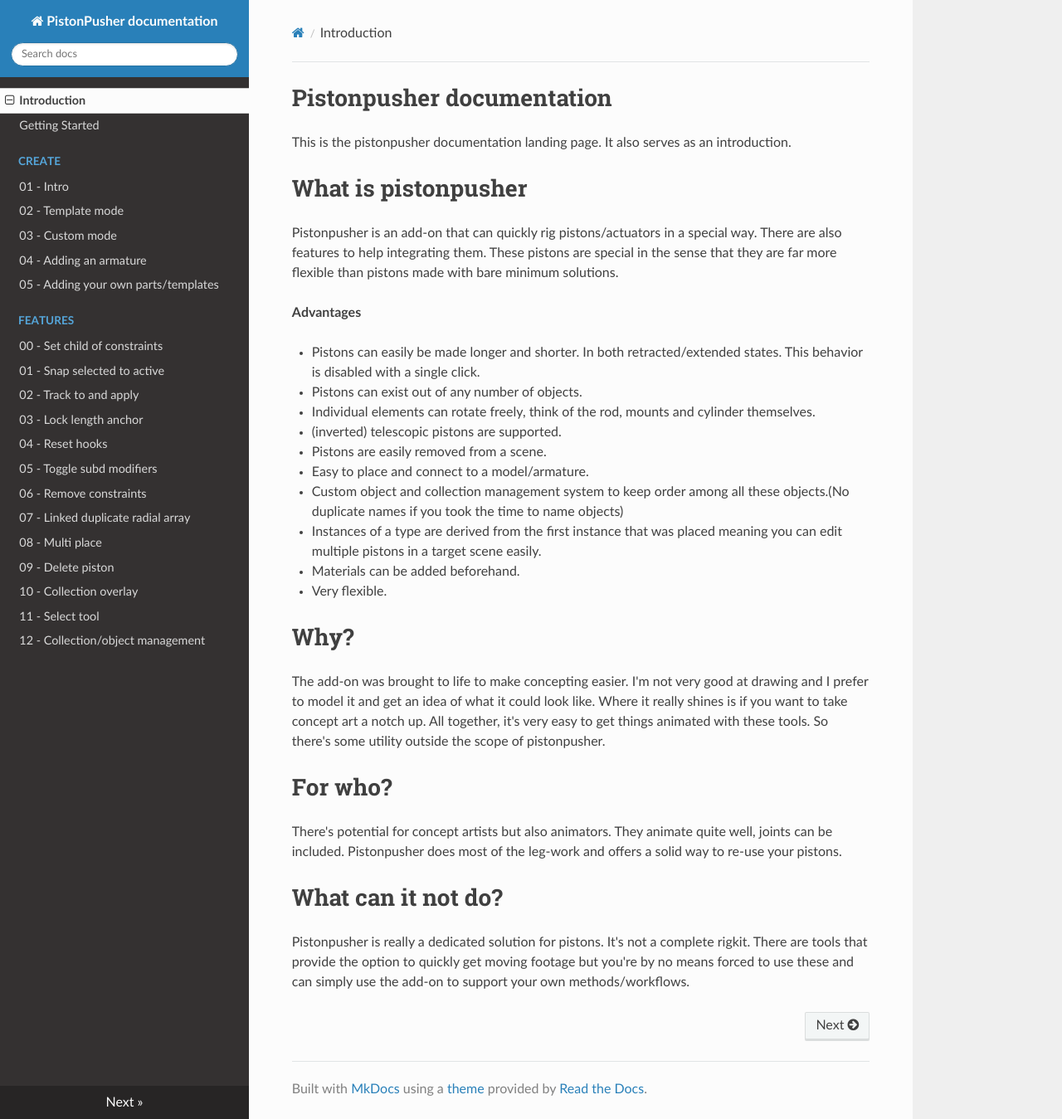
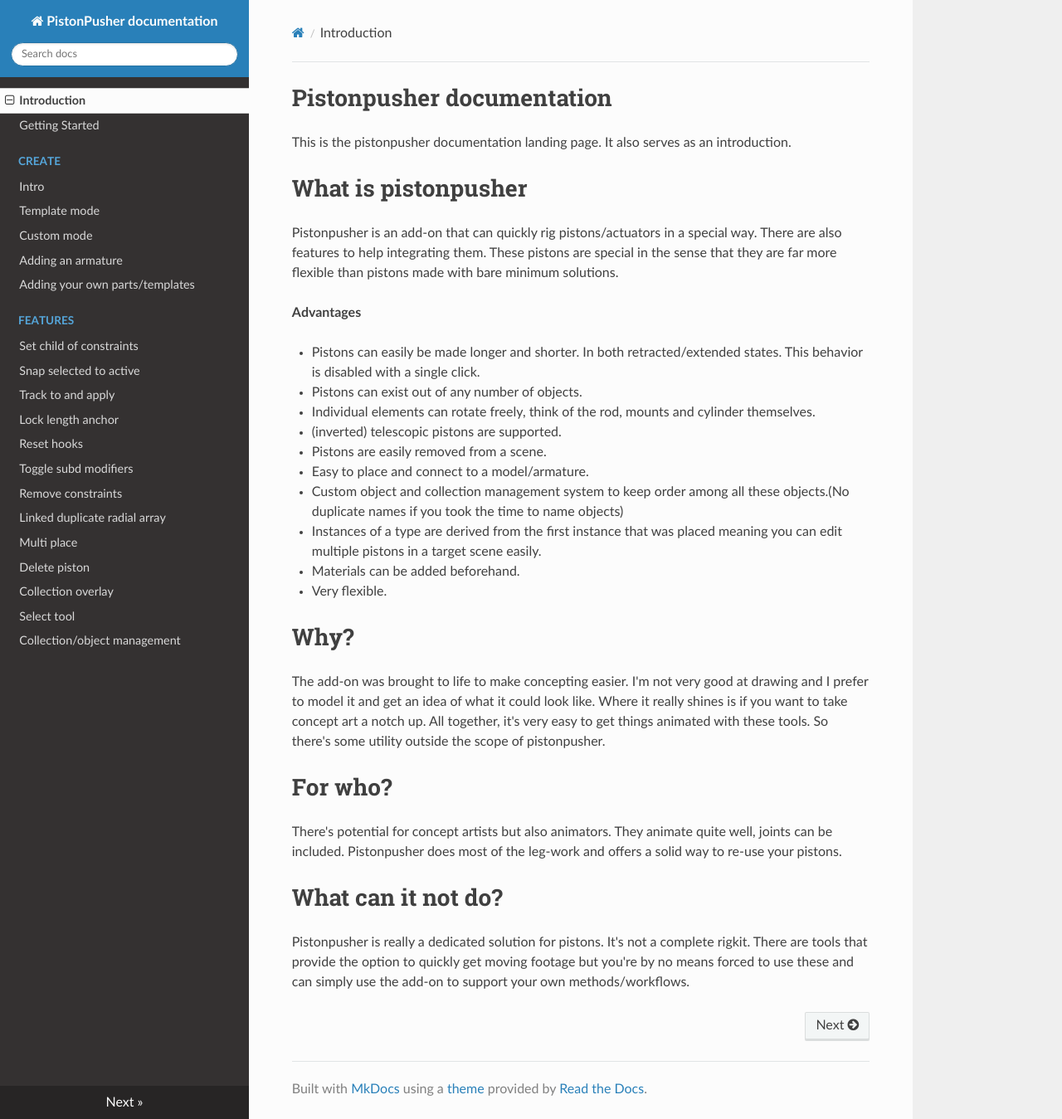
Before and after one commit to ZenderB3D/pp_docs, an MkDocs documentation site: the page built from docs/index.md, in a window 1280 px wide and 1349 px high. Shown: the whole window at 83% size. Built offline with MkDocs 1.6.1, drawn with Linux system fonts in a browser that asks for light colours; nearby versions of some CDN libraries.

Commit message:
Update mkdocs.yml

```diff
--- a/mkdocs.yml
+++ b/mkdocs.yml
@@ -4,25 +4,25 @@ nav:
     - Introduction: index.md
     - Getting Started: gettingstarted.md
     - Create:
-        '01 - Intro': create/create.md
-        '02 - Template mode': create/templatemode.md
-        '03 - Custom mode': create/custommode.md
-        '04 - Adding an armature': create/addarmature.md
-        '05 - Adding your own parts/templates': create/addparts.md
+        Intro: create/create.md
+        Template mode: create/templatemode.md
+        Custom mode: create/custommode.md
+        Adding an armature: create/addarmature.md
+        Adding your own parts/templates: create/addparts.md
     - Features:
-        '00 - Set child of constraints': features/addchildof.md
-        '01 - Snap selected to active': features/snapseltoactive.md
-        '02 - Track to and apply': features/tracktoandapply.md
-        '03 - Lock length anchor': features/locklengthanchor.md
-        '04 - Reset hooks': features/resethooks.md
-        '05 - Toggle subd modifiers': features/togglesubd.md
-        '06 - Remove constraints': features/removeconstraints.md
-        '07 - Linked duplicate radial array': features/lnkdupliradarray.md
-        '08 - Multi place': features/multiplace.md
-        '09 - Delete piston': features/deletepiston.md
-        '10 - Collection overlay': features/collectionoverlay.md
-        '11 - Select tool': features/selecttool.md
-        '12 - Collection/object management': features/collectionmanagement.md
+        Set child of constraints: features/addchildof.md
+        Snap selected to active: features/snapseltoactive.md
+        Track to and apply: features/tracktoandapply.md
+        Lock length anchor: features/locklengthanchor.md
+        Reset hooks: features/resethooks.md
+        Toggle subd modifiers: features/togglesubd.md
+        Remove constraints: features/removeconstraints.md
+        Linked duplicate radial array: features/lnkdupliradarray.md
+        Multi place: features/multiplace.md
+        Delete piston: features/deletepiston.md
+        Collection overlay: features/collectionoverlay.md
+        Select tool: features/selecttool.md
+        Collection/object management: features/collectionmanagement.md
 
 
 theme: readthedocs
```
